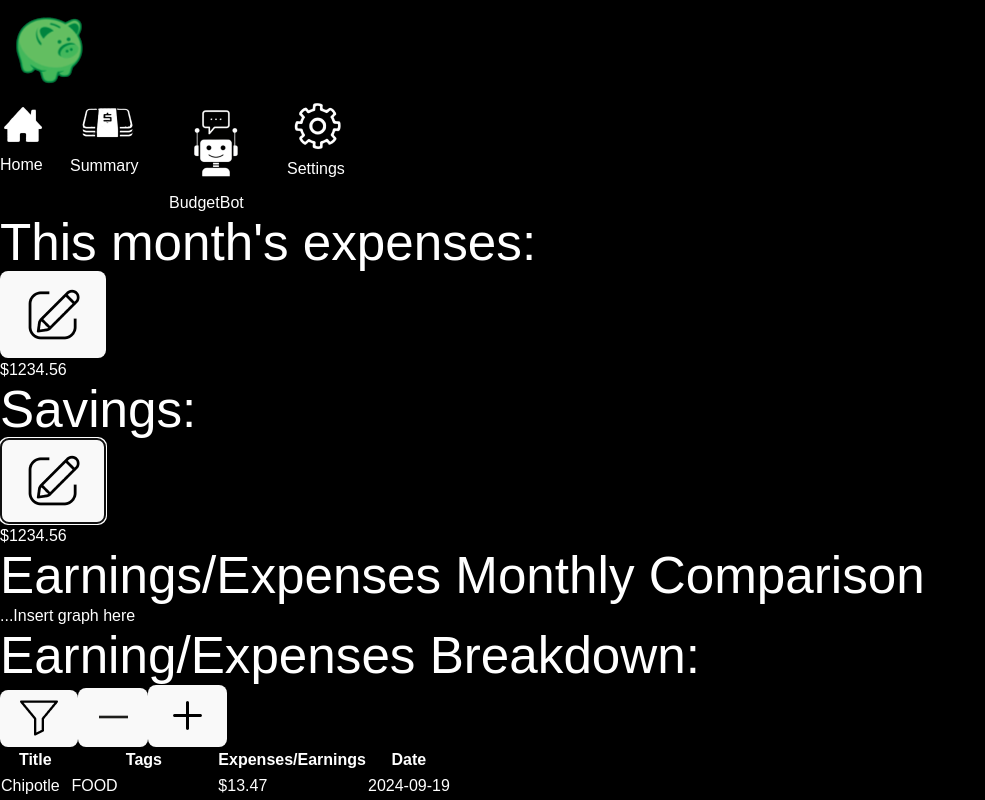
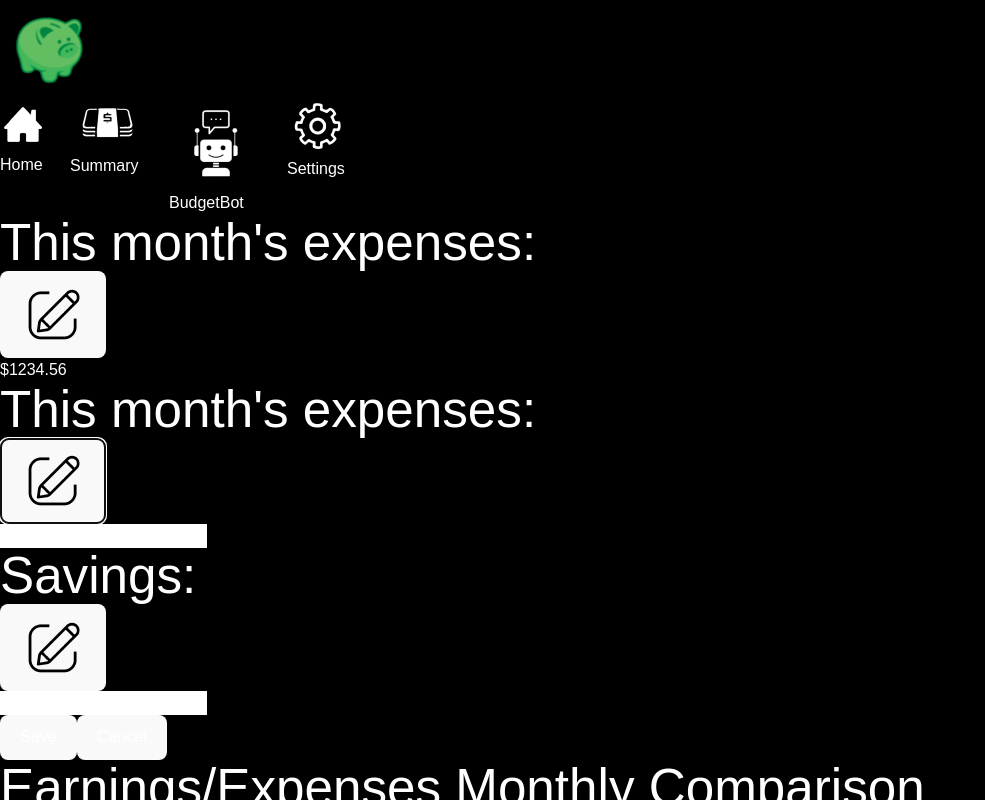
Before and after one commit to Aliuddink/CS4800-project-personal-finance-tracker, a React (Vite) app in the folder financeTracker/: page /summary in a window 1280 px wide. Both pictures are taken after a click on the button 53 px from the left and 480 px from the top of the page. Shown: the top 800 px of the page, without its empty margins (0-985 px from the left). Built offline with nearby package versions, Linux system fonts and the light colour scheme.

Commit message:
added some functionality to savings buttons (not done fixing yet)

```diff
--- a/financeTracker/src/components/SavingCard.jsx
+++ b/financeTracker/src/components/SavingCard.jsx
@@ -2,16 +2,37 @@ import React, { useState } from "react";
 
 export default function SavingCard() {
   const [savings, setSavings] = useState(1234.56);
+  const [expenses, setExpenses] = useState(1234.56);
+  const [isEditing, setIsEditing] = useState(false);
+  const [newSavings, setNewSavings] = useState(savings);
+  const [newExpenses, setNewExpenses] = useState(expenses);
 
-  const handleClick = () => {
-    console.log("Edit button clicked");
+  const handleEditClick = () => {
+    setIsEditing(true);
+    setNewSavings(savings); // Reset newSavings when editing starts
+    setNewExpenses(expenses); // Reset newExpenses when editing starts
+  };
+
+  const handleSaveClick = () => {
+    setSavings(newSavings);
+    setExpenses(newExpenses);
+    setIsEditing(false);
+  };
+
+  const handleCancelClick = () => {
+    setIsEditing(false);
   };
 
   return (
+    <div className="flex justify-center space-x-4">
+      {/* Expenses Field */}
       <div className="p-4 h-full bg-white shadow-md rounded-md flex flex-col justify-between">
         <div className="items-center flex justify-between">
-        <h1 className="text-lg md:text-xl lg:text-2xl" id="card-header">Savings:</h1>
-        <button className="bg-transparent border-none focus:outline-none" onClick={handleClick}>
+          <h1 className="text-lg md:text-xl lg:text-2xl">This month's expenses:</h1>
+          <button
+            className="bg-transparent border-none focus:outline-none"
+            onClick={handleEditClick}
+          >
             <img
               src="./summaryPage/editButton.png"
               alt="Edit Button"
@@ -19,7 +40,62 @@ export default function SavingCard() {
             />
           </button>
         </div>
-      <h2 className="text-3xl md:text-4xl 2xl:text-5xl font-bold p-2">${savings}</h2>
+        {isEditing ? (
+          <input
+            type="number"
+            value={newExpenses}
+            onChange={(e) => setNewExpenses(parseFloat(e.target.value))}
+            className="text-3xl md:text-4xl 2xl:text-5xl font-bold p-2 border border-gray-300 rounded bg-white focus:outline-none focus:ring-2 focus:ring-green-500"
+          />
+        ) : (
+          <h2 className="text-3xl md:text-4xl 2xl:text-5xl font-bold p-2">${expenses.toFixed(2)}</h2>
+        )}
+      </div>
+
+      {/* Savings Field */}
+      <div className="p-4 h-full bg-white shadow-md rounded-md flex flex-col justify-between">
+        <div className="items-center flex justify-between">
+          <h1 className="text-lg md:text-xl lg:text-2xl">Savings:</h1>
+          <button
+            className="bg-transparent border-none focus:outline-none"
+            onClick={handleEditClick}
+          >
+            <img
+              src="./summaryPage/editButton.png"
+              alt="Edit Button"
+              className="h-7 w-7 md:h-9 md:w-9 object-contain flex-shrink-0"
+            />
+          </button>
+        </div>
+        {isEditing ? (
+          <input
+            type="number"
+            value={newSavings}
+            onChange={(e) => setNewSavings(parseFloat(e.target.value))}
+            className="text-3xl md:text-4xl 2xl:text-5xl font-bold p-2 border border-gray-300 rounded bg-white focus:outline-none focus:ring-2 focus:ring-green-500"
+          />
+        ) : (
+          <h2 className="text-3xl md:text-4xl 2xl:text-5xl font-bold p-2">${savings.toFixed(2)}</h2>
+        )}
+      </div>
+
+      {/* Save and Cancel Buttons */}
+      {isEditing && (
+        <div className="flex space-x-4 mt-4">
+          <button
+            className="bg-green-500 text-white py-2 px-4 rounded hover:bg-green-600"
+            onClick={handleSaveClick}
+          >
+            Save
+          </button>
+          <button
+            className="bg-gray-400 text-white py-2 px-4 rounded hover:bg-gray-500"
+            onClick={handleCancelClick}
+          >
+            Cancel
+          </button>
+        </div>
+      )}
     </div>
   );
 }
```
Also changed, not shown: 1 other file (tests, documents, lock files or other folders). Lines whose indentation alone changed are shown as unchanged.
